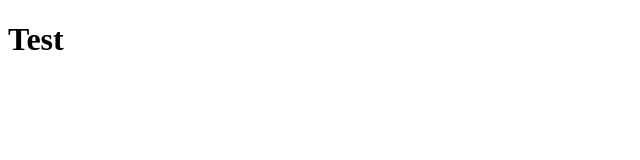
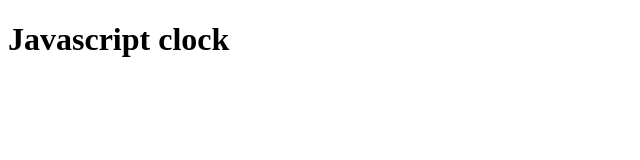
Before and after one commit to ereynolds123/100DaysCode, a plain HTML site: page Clock/index.html in a window 1280 px wide. Shown: the whole page, without its empty margins (0-640 px from the left). Drawn offline with Linux system fonts and the light colour scheme.

Commit message:
S working

```diff
--- a/Clock/index.html
+++ b/Clock/index.html
@@ -6,6 +6,7 @@
     <title>Clock</title>
 </head>
 <body>
-    <h1> Test</h1>
+    <h1> Javascript clock</h1>
+    <script src = "script.js" type = "text/javascript"/></script>
 </body>
 </html>
--- /dev/null
+++ b/Clock/script.js
@@ -0,0 +1 @@
+console.log("Hello World")
```
